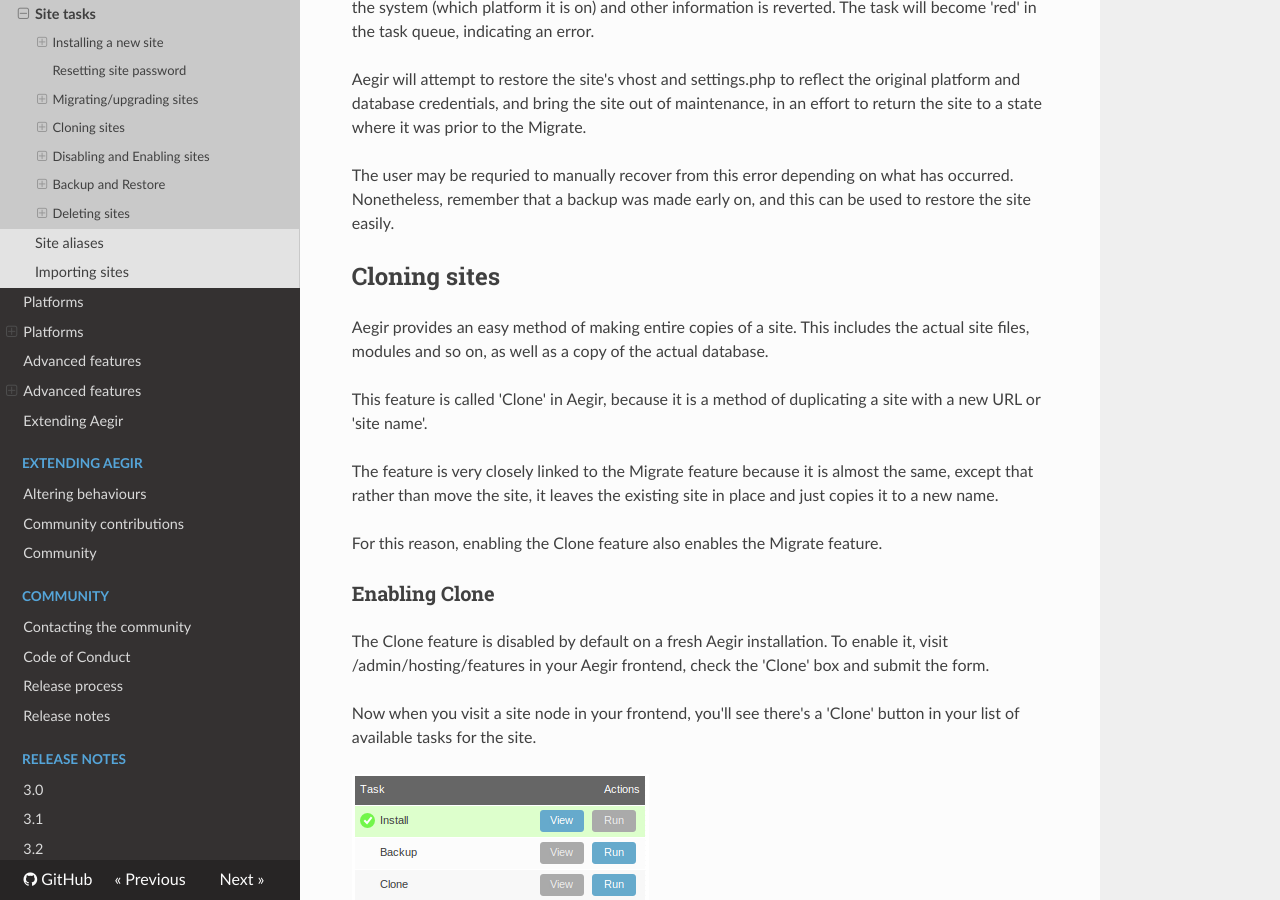
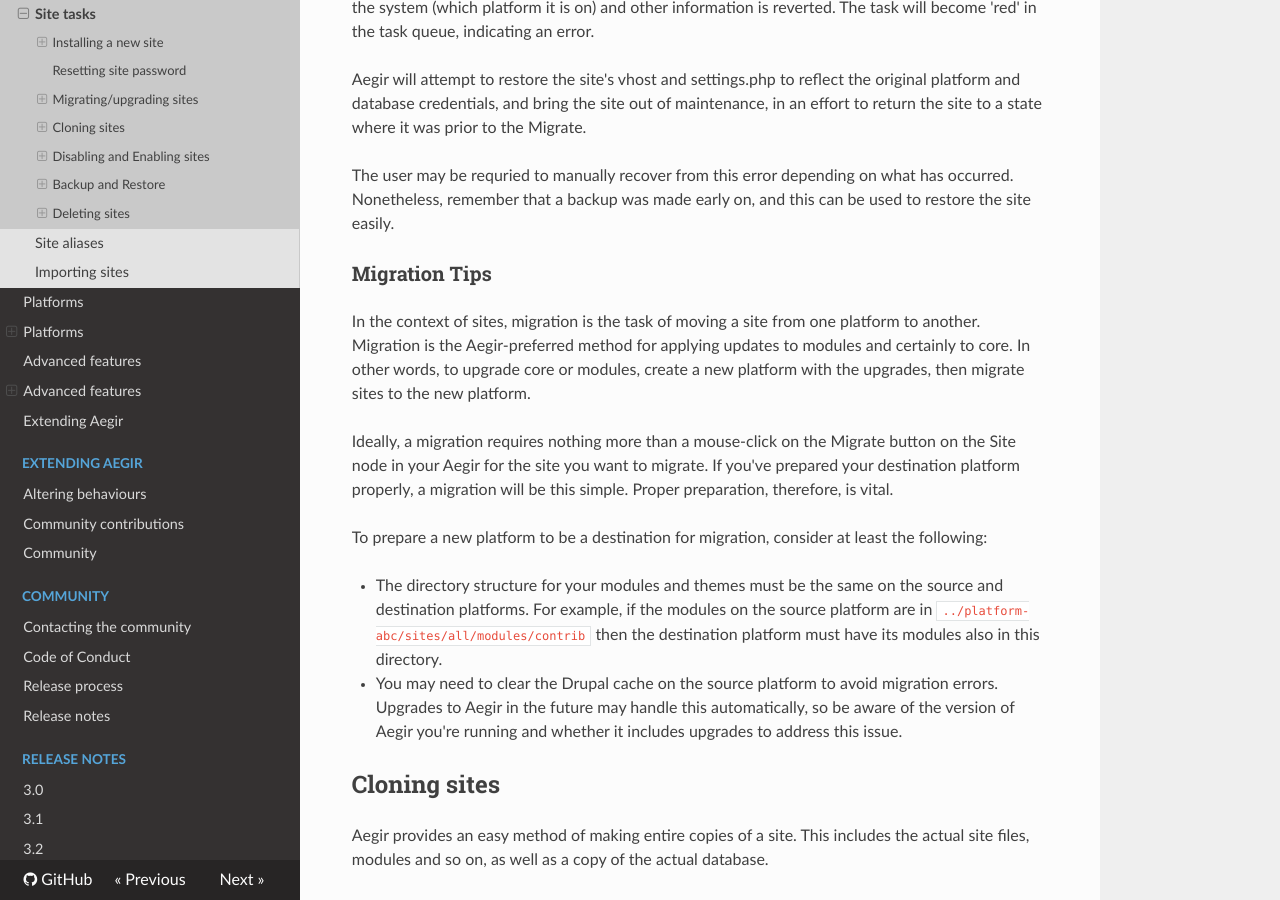
Before and after one commit to aegir-project/documentation, an MkDocs documentation site: the page built from docs/usage/sites/tasks.md, in a window 1280 px wide and 900 px high, scrolled down 7743 px. Built offline with MkDocs 1.6.1, drawn with Linux system fonts in a browser that asks for light colours; nearby versions of some CDN libraries; old or Windows-style settings are respelled for this version of MkDocs.

Commit message:
Add some migration tips.

```diff
--- a/docs/usage/sites/tasks.md
+++ b/docs/usage/sites/tasks.md
@@ -153,6 +153,17 @@
 Aegir will attempt to restore the site's vhost and settings.php to reflect the original platform and database credentials, and bring the site out of maintenance, in an effort to return the site to a state where it was prior to the Migrate.
 
 The user may be requried to manually recover from this error depending on what has occurred. Nonetheless, remember that a backup was made early on, and this can be used to restore the site easily.
+
+### Migration Tips
+
+In the context of sites, migration is the task of moving a site from one platform to another. Migration is the Aegir-preferred method for applying updates to modules and certainly to core. In other words, to upgrade core or modules, create a new platform with the upgrades, then migrate sites to the new platform.
+
+Ideally, a migration requires nothing more than a mouse-click on the Migrate button on the Site node in your Aegir for the site you want to migrate. If you've prepared your destination platform properly, a migration will be this simple. Proper preparation, therefore, is vital.
+
+To prepare a new platform to be a destination for migration, consider at least the following:
+
+* The directory structure for your modules and themes must be the same on the source and destination platforms. For example, if the modules on the source platform are in `../platform-abc/sites/all/modules/contrib` then the destination platform must have its modules also in this directory.
+* You may need to clear the Drupal cache on the source platform to avoid migration errors. Upgrades to Aegir in the future may handle this automatically, so be aware of the version of Aegir you're running and whether it includes upgrades to address this issue.
 
 
 Cloning sites
```
